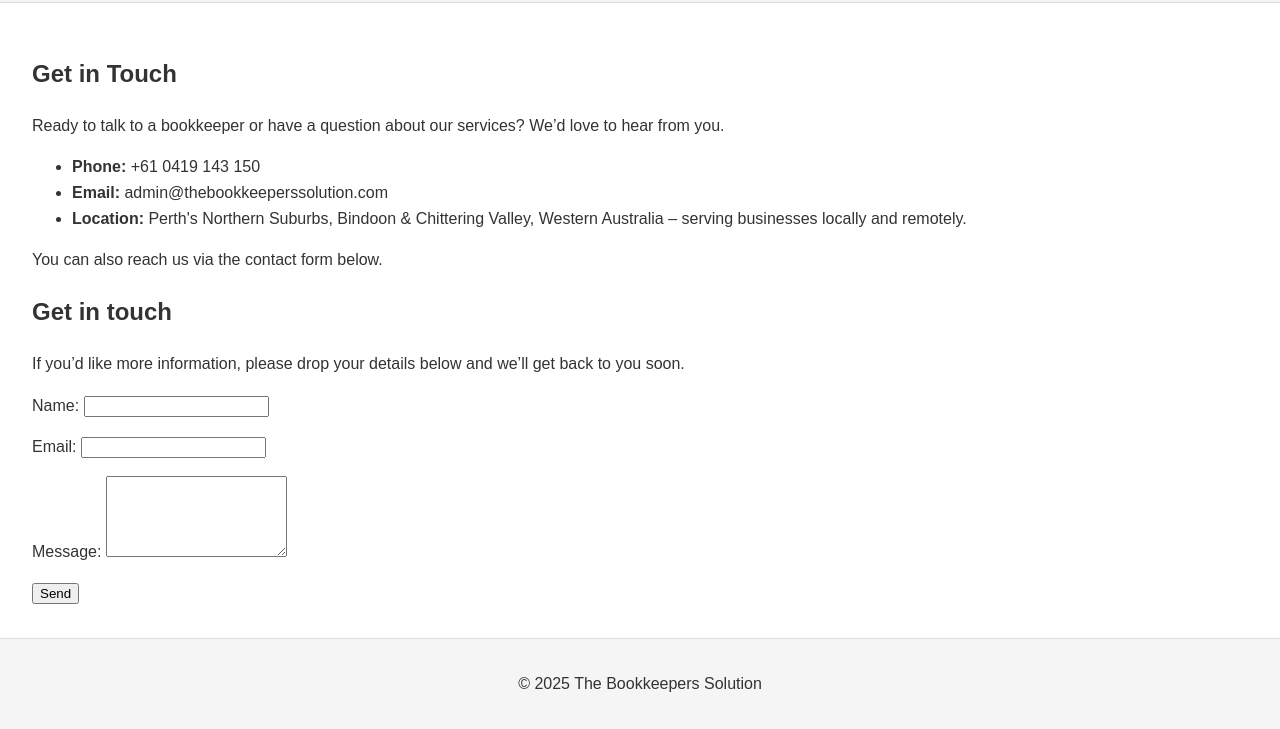
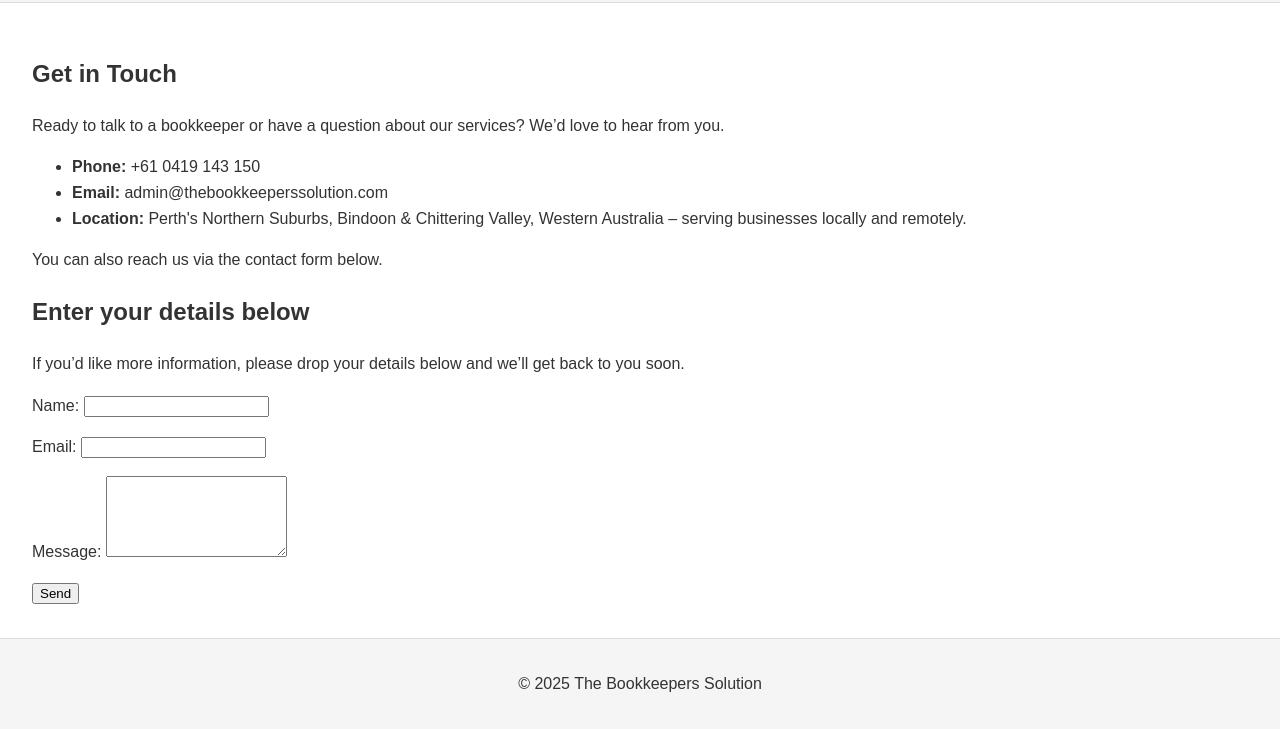
Before and after one commit to Bookkeepers-site/Bookie, an Eleventy site: page contact.md in a window 1280 px wide. Shown: the part 88-817 px from the top of the page. Built offline with nearby package versions, Linux system fonts and the light colour scheme; Eleventy itself is replaced by a stand-in of ours; files that its build step writes are made by us from their sources.

Commit message:
Update contact.md

```diff
--- a/contact.md
+++ b/contact.md
@@ -11,7 +11,7 @@ Ready to talk to a bookkeeper or have a question about our services?  We’d lov
 * **Email:** admin@thebookkeeperssolution.com
 * **Location:** Perth's Northern Suburbs, Bindoon & Chittering Valley, Western Australia – serving businesses locally and remotely.
 
-You can also reach us via the contact form below.  <h2>Get in touch</h2>
+You can also reach us via the contact form below.  <h2>Enter your details below</h2>
 <p>If you’d like more information, please drop your details below and we’ll get back to you soon.</p>
 
 <form name="contact" method="POST" data-netlify="true">
```
